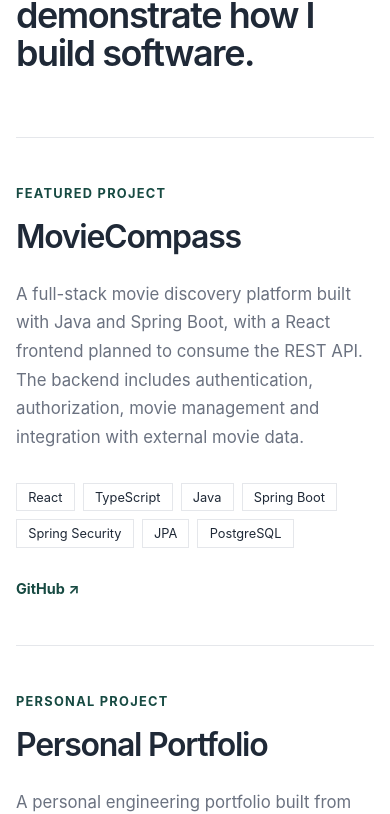
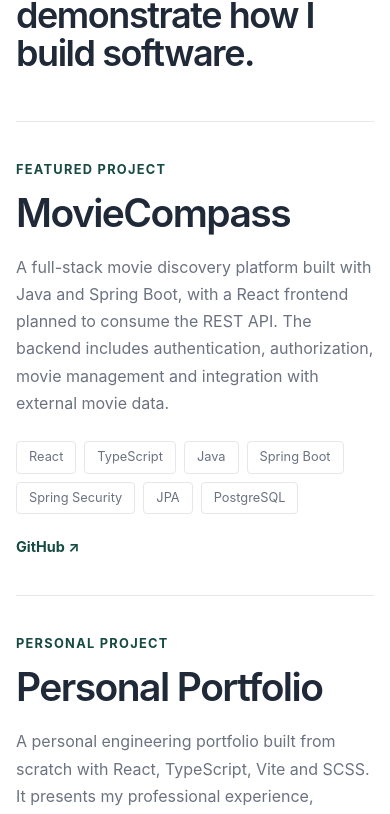
Before and after one commit to AbhishekKrMehta/portfolio, a React app: page / in a window 390 px wide. Shown: the part 7775-8589 px from the top of the page. Built offline with nearby package versions, Linux system fonts and the light colour scheme; the HTML template or start-up script is replaced by a standard one.

Commit message:
Refine projects section styling

```diff
--- a/src/sections/Projects/Projects.scss
+++ b/src/sections/Projects/Projects.scss
@@ -1,5 +1,6 @@
 .projects {
     padding: 8rem 0;
+    background: var(--color-bg);
 
     &__header {
         max-width: 800px;
@@ -17,6 +18,7 @@
 
     h2 {
         margin: 0;
+        color: var(--color-text);
         font-size: clamp(2.25rem, 4.5vw, 4rem);
         font-weight: 600;
         line-height: 1.05;
@@ -30,7 +32,7 @@
 }
 
 .project-card {
-    padding: 3rem 0;
+    padding: 3.5rem 0;
     border-top: 1px solid var(--color-border);
 
     &:last-child {
@@ -48,9 +50,11 @@
 
     h3 {
         margin: 0;
+        color: var(--color-text);
         font-size: clamp(2rem, 4vw, 3.25rem);
         font-weight: 600;
         letter-spacing: -0.04em;
+        line-height: 1.05;
     }
 
     &__description {
@@ -70,9 +74,22 @@
         list-style: none;
 
         li {
-            padding: 0.35rem 0.7rem;
+            padding: 0.4rem 0.75rem;
             border: 1px solid var(--color-border);
+            border-radius: 4px;
+            color: var(--color-text-muted);
             font-size: 0.8rem;
+            line-height: 1.4;
+            transition:
+                border-color 150ms ease,
+                color 150ms ease,
+                background-color 150ms ease;
+
+            &:hover {
+                border-color: var(--color-accent);
+                background-color: rgba(23, 74, 66, 0.04);
+                color: var(--color-accent);
+            }
         }
     }
 
@@ -87,11 +104,56 @@
             font-size: 0.9rem;
             font-weight: 650;
             text-decoration: none;
+            text-underline-offset: 0.25rem;
 
             &:hover {
                 text-decoration: underline;
-                text-underline-offset: 0.25rem;
+            }
+
+            &:focus-visible {
+                outline: 2px solid var(--color-accent);
+                outline-offset: 4px;
             }
         }
     }
 }
+
+@media (max-width: 640px) {
+    .projects {
+        padding: 6rem 0;
+
+        &__header {
+            margin-bottom: 3rem;
+        }
+    }
+
+    .project-card {
+        padding: 2.5rem 0;
+
+        h3 {
+            font-size: clamp(2rem, 10vw, 3rem);
+        }
+
+        &__description {
+            margin-top: 1.25rem;
+            font-size: 1rem;
+        }
+
+        &__technologies {
+            margin-top: 1.5rem;
+        }
+
+        &__links {
+            gap: 1rem;
+            margin-top: 1.5rem;
+        }
+    }
+}
+
+@media (prefers-reduced-motion: reduce) {
+    .project-card {
+        &__technologies li {
+            transition: none;
+        }
+    }
+}
```
